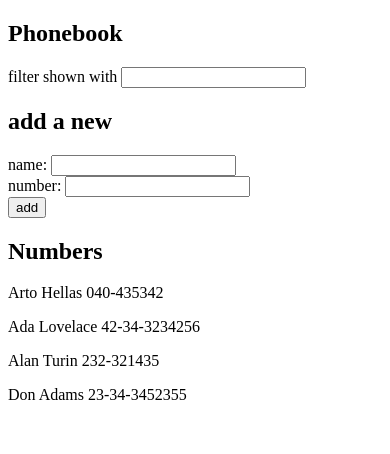
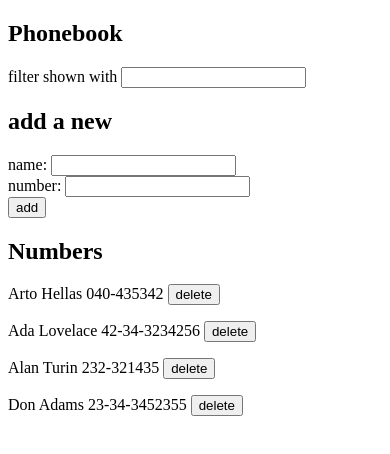
Before and after one commit to juan351/fullstackHelsinki, a React (Create React App) app in the folder part2/phonebook/: page / in a window 390 px wide. Shown: the top 454 px of the page. Built offline with nearby package versions, Linux system fonts and the light colour scheme; data requests are answered from the project's data file.

Commit message:
2.17 phonebook

```diff
--- a/part2/phonebook/db.json
+++ b/part2/phonebook/db.json
@@ -2,19 +2,23 @@
   "persons": [
     {
       "name": "Arto Hellas",
-            "number":"040-435342"
+      "number": "040-435342",
+      "id": 1
     },
     {
       "name": "Ada Lovelace",
-            "number": "42-34-3234256"
+      "number": "42-34-3234256",
+      "id": 2
     },
     {
       "name": "Alan Turin",
-            "number": "232-321435"
+      "number": "232-321435",
+      "id": 3
     },
     {
       "name": "Don Adams",
-            "number": "23-34-3452355"
+      "number": "23-34-3452355",
+      "id": 4
     }
   ]
 }
--- a/part2/phonebook/src/App.js
+++ b/part2/phonebook/src/App.js
@@ -20,8 +20,13 @@ const App = () => {
         return alert(`${newName} is already added to phonebook`)
     }
     const personObject = {name: newName, number: phoneNumber}
-    setPersons(persons.concat(personObject))
-    setNewName('')
+
+    personService
+      .create(personObject)
+      .then(returnedPerson => {
+        setPersons(persons.concat(returnedPerson))
+        setNewName('')
+      })
   }
 
   useEffect(() => {
@@ -31,6 +36,20 @@ const App = () => {
         setPersons(initialPersons)
       })
   }, [])
+
+  const handleDelete = (event) => {
+    if (window.confirm(`Delete ${event.target.name}?`)){
+      personService
+      .deletePerson(event.target.value)
+
+      personService
+      .getAll()
+      .then((initialPersons) => {
+        setPersons(initialPersons)
+      })
+    }
+
+  }
 
   const personsToShow = filter === '' ? persons : persons.filter(person => person.name.toLowerCase().includes(filter.toLowerCase()))
 
@@ -42,7 +61,7 @@ const App = () => {
       <PersonForm addPerson={addPerson} newName={newName} handleNameChange={handleNameChange} phoneNumber={phoneNumber} handlePhoneNumber={handlePhoneNumber}/>
       <h2>Numbers</h2>
       <div>
-      <Persons personsToShow={personsToShow} />
+      <Persons personsToShow={personsToShow} onDelete={handleDelete}/>
       </div>
     </div>
   )
--- a/part2/phonebook/src/components/Person.js
+++ b/part2/phonebook/src/components/Person.js
@@ -1,7 +1,7 @@
 import React from 'react'
 
 const Person = (person) =>{
-    return <p>{person.name} {person.number}</p>
+    return <p>{person.name} {person.number} <button onClick={person.onDelete} value={person.id} name={person.name}>delete</button></p>
 
 }
 
--- a/part2/phonebook/src/components/Persons.js
+++ b/part2/phonebook/src/components/Persons.js
@@ -2,9 +2,9 @@ import React from 'react'
 import Person from './Person'
 import { nanoid } from 'nanoid'
 
-const Persons = ({personsToShow}) => {
+const Persons = ({personsToShow, onDelete}) => {
     return personsToShow.map(person => (
-        <Person key={nanoid()} name={person.name} number={person.number}/>
+        <Person key={nanoid()} id={person.id} name={person.name} number={person.number} onDelete={onDelete}/>
       ))
 }
 
--- a/part2/phonebook/src/services/persons.js
+++ b/part2/phonebook/src/services/persons.js
@@ -7,4 +7,12 @@ const getAll = () => {
     return request.then(response => response.data)
 }
 
-export default { getAll }
+const deletePerson = (id) => {
+    axios.delete(`${baseUrl}/${id}`)
+}
+
+const create = newObject => {
+    const request = axios.post(baseUrl, newObject)
+    return request.then(response => response.data)
+}
+export default { getAll, deletePerson, create }
```
Lines whose indentation alone changed are shown as unchanged.
